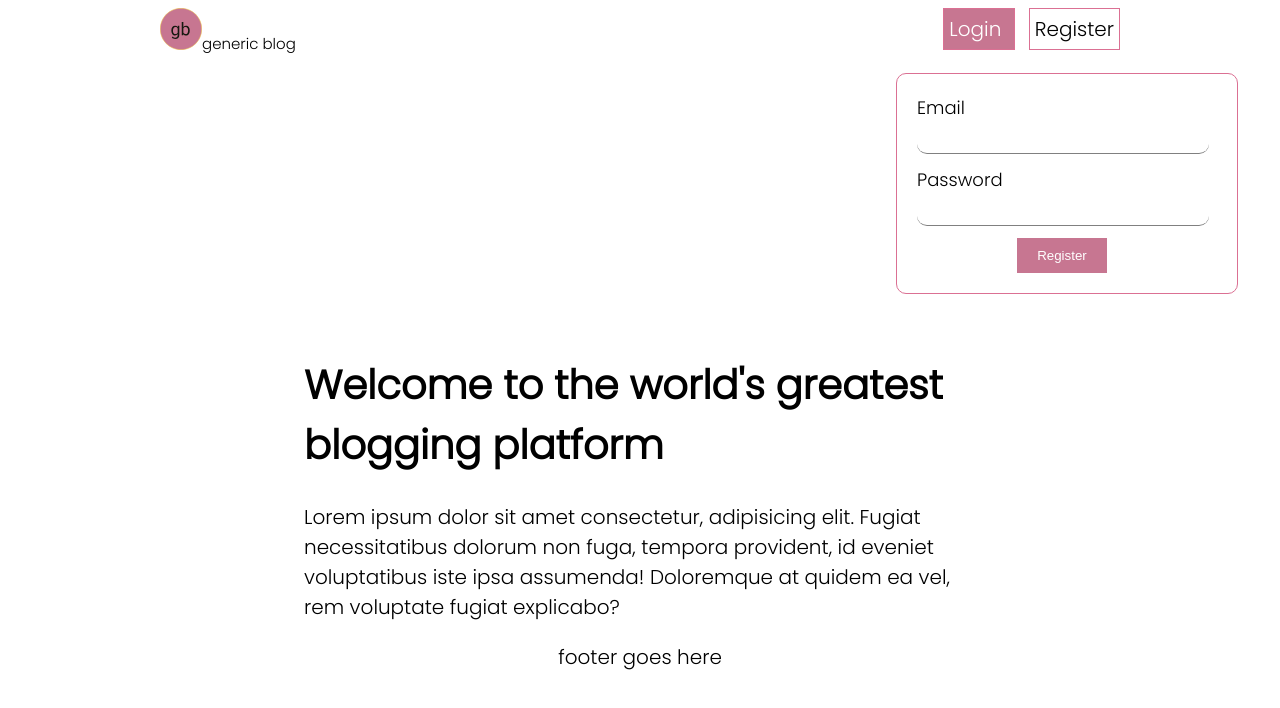
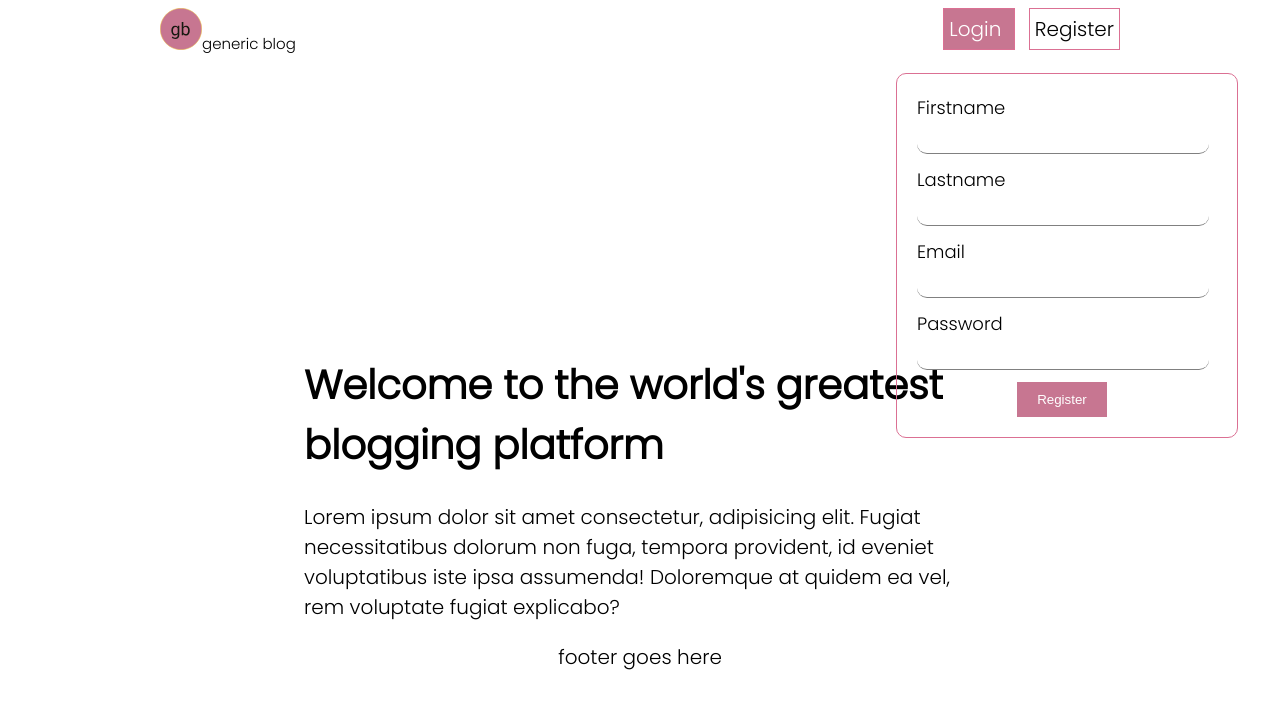
Before and after one commit to Placeholder30/genricBlog-client, a React (Create React App) app: page / in a window 1280 px wide. Both pictures are taken after a click on the element "Register". Shown: the top 708 px of the page. Built offline with nearby package versions, Linux system fonts and the light colour scheme.

Commit message:
add authentication

```diff
--- a/package.json
+++ b/package.json
@@ -2,7 +2,7 @@
   "name": "generic-blog",
   "version": "2.0.0",
   "private": true,
-  "proxy": "http://localhost:5000/api",
+  "proxy": "http://localhost:3900/api",
   "dependencies": {
     "@testing-library/jest-dom": "^5.11.4",
     "@testing-library/react": "^11.1.0",
@@ -16,7 +16,7 @@
     "web-vitals": "^1.0.1"
   },
   "scripts": {
-    "start": "react-scripts start",
+    "dev": "react-scripts start",
     "build": "react-scripts build",
     "test": "react-scripts test",
     "eject": "react-scripts eject"
--- a/src/App.js
+++ b/src/App.js
@@ -1,4 +1,4 @@
-import React from "react";
+import React, { useState } from "react";
 import "./App.css";
 import LandingPage from "./components/LandingPage";
 import Timeline from "./components/Timeline";
@@ -6,15 +6,17 @@ import { BrowserRouter as Router, Route, Switch } from "react-router-dom";
 import ProtectedRoute from "./components/ProtectedRoute";
 
 function App() {
+  const [authStatus, setAuthStatus] = useState(false);
+
   return (
     <div className="container">
       <Router>
         <Switch>
           <Route exact path="/">
-            <LandingPage />
+            <LandingPage setAuthStatus={setAuthStatus} />
           </Route>
           <Route path="/timeline">
-            <ProtectedRoute>
+            <ProtectedRoute authStatus={authStatus}>
               <Timeline />
             </ProtectedRoute>
           </Route>
--- a/src/components/Form.js
+++ b/src/components/Form.js
@@ -2,20 +2,29 @@ import React, { useState } from "react";
 import { useHistory } from "react-router-dom";
 const axios = require("axios").default;
 
-function Form({ buttonText }) {
+function Form({ buttonText, setAuthStatus }) {
   const [email, setEmail] = useState("");
+  const [firstName, setFirstName] = useState("");
+  const [lastName, setLastName] = useState("");
   const [password, setPassword] = useState("");
   const history = useHistory();
 
+  const formData =
+    firstName && lastName
+      ? { email, firstName, lastName, password }
+      : { email, password };
+
   const handleSubmit = async () => {
+    console.log(email, password);
     history.push("/timeline");
-    console.log(email, password);
     try {
-      const apiCall = await axios.post("http://localhost:5000/api", {
-        email: email,
-        password: password,
-      });
-      console.log(apiCall);
+      const res = await axios.post(
+        `http://localhost:3900/api/${buttonText}`.toLowerCase(),
+        formData
+      );
+      if (res.status === 200) {
+        setAuthStatus(true);
+      }
     } catch (error) {
       console.log(error);
     }
@@ -23,6 +32,32 @@ function Form({ buttonText }) {
 
   return (
     <form className="form" method="POST">
+      {buttonText === "Register" ? (
+        <>
+          <label>
+            Firstname
+            <input
+              type="text"
+              name="email"
+              value={firstName}
+              onChange={(e) => {
+                setFirstName(e.target.value);
+              }}
+            />
+          </label>
+          <label>
+            Lastname
+            <input
+              type="text"
+              name="email"
+              value={lastName}
+              onChange={(e) => {
+                setLastName(e.target.value);
+              }}
+            />
+          </label>
+        </>
+      ) : null}
       <label>
         Email
         <input
--- a/src/components/Header.js
+++ b/src/components/Header.js
@@ -43,7 +43,14 @@ function Header({ toggleForm, setButtonText }) {
         </div>
       ) : (
         <Link to="/">
-          <div className="logout">Logout</div>
+          <div
+            className="logout"
+            onClick={(e) => {
+              e.preventDefault();
+            }}
+          >
+            Logout
+          </div>
         </Link>
       )}
     </nav>
--- a/src/components/LandingPage.js
+++ b/src/components/LandingPage.js
@@ -4,7 +4,7 @@ import Form from "./Form";
 import Showcase from "./Showcase";
 import Footer from "./Footer";
 
-function LandingPage() {
+function LandingPage({ setAuthStatus }) {
   const [showForm, setShowForm] = useState(false);
   const [buttonText, setButtonText] = useState("");
 
@@ -14,7 +14,9 @@ function LandingPage() {
   return (
     <div>
       <Header toggleForm={toggleForm} setButtonText={setButtonText} />
-      {showForm ? <Form buttonText={buttonText} /> : null}
+      {showForm ? (
+        <Form buttonText={buttonText} setAuthStatus={setAuthStatus} />
+      ) : null}
       <Showcase />
       <Footer />
     </div>
--- a/src/components/ProtectedRoute.js
+++ b/src/components/ProtectedRoute.js
@@ -1,9 +1,8 @@
 import React from "react";
 import { Redirect } from "react-router-dom";
+
 function ProtectedRoute(props) {
-  const a = 1;
-
-  if (a) {
+  if (props.authStatus) {
     return <> {props.children}</>;
   } else {
     return <Redirect to="/" />;
```
